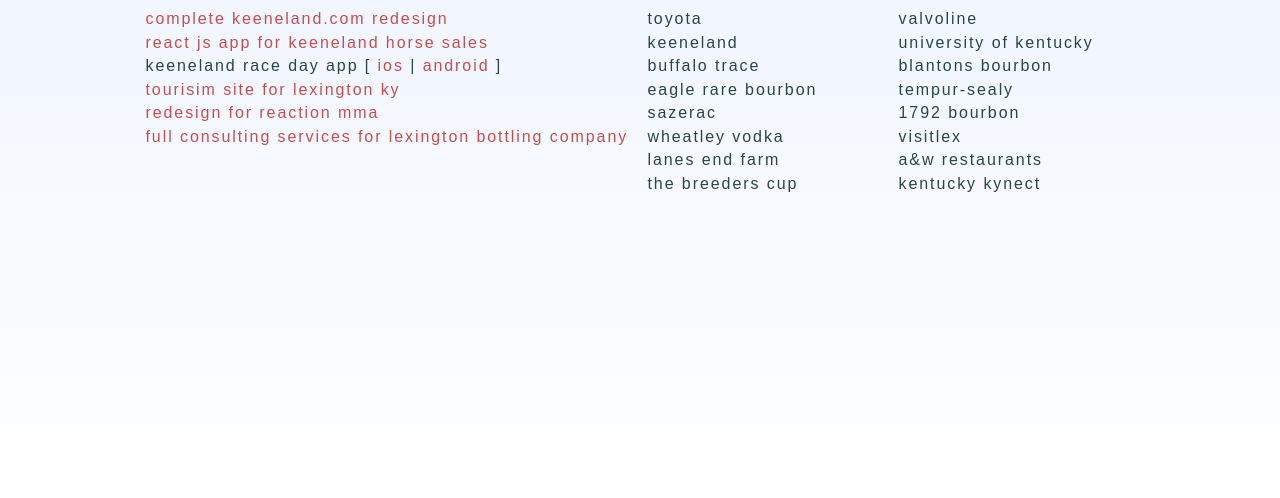
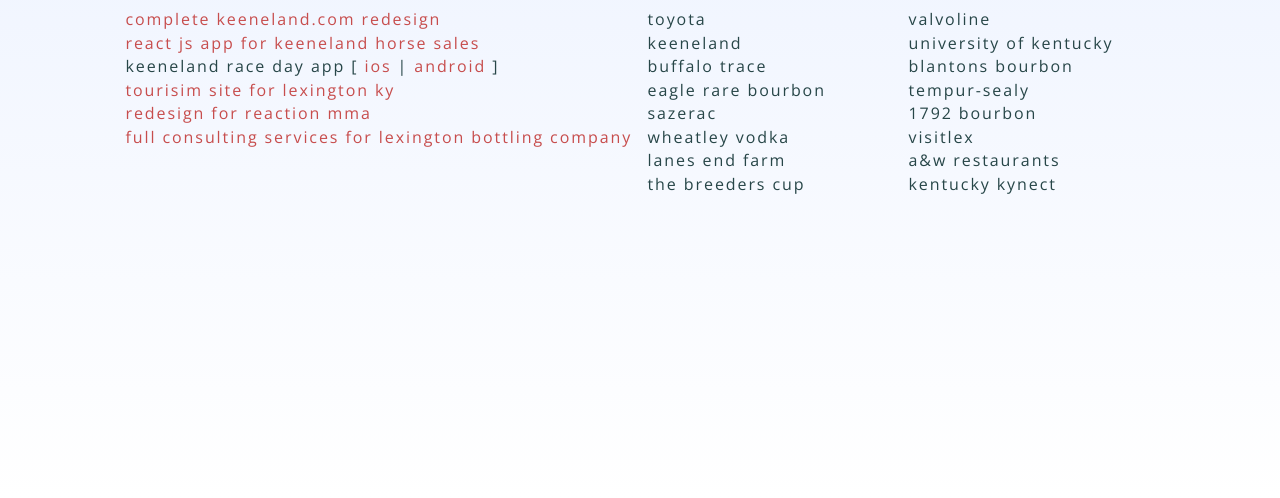
Before and after one commit to jmccollum/jhm.digital, a plain HTML site: page index.html in a window 1280 px wide. Shown: the part 302-800 px from the top of the page. Drawn offline with nearby package versions, Linux system fonts and the light colour scheme.

Commit message:
Fixed font issue.

```diff
--- a/css/main.css
+++ b/css/main.css
@@ -16,8 +16,7 @@ html {
 body {
   letter-spacing: .12em;
   font-size: 1.6rem;
-  /* font-family: 'Open Sans', sans-serif; */
-  font-family: 'Encode Sans Expanded', sans-serif;
+  font-family: 'Open Sans', sans-serif;
   background-image: linear-gradient(to top, #ffffff 0%, rgba(233,240,255,1) 100%);
 }
 @media screen and (max-width:980px) {
```
